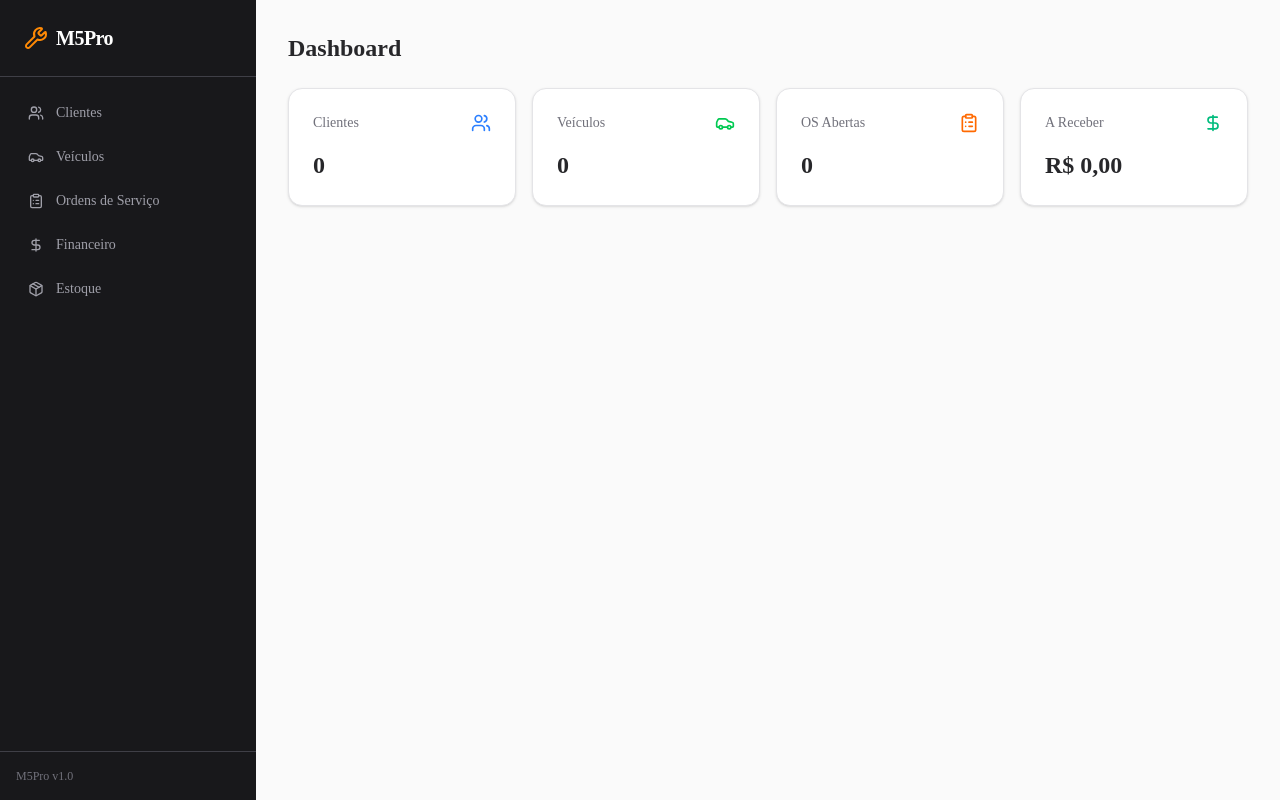
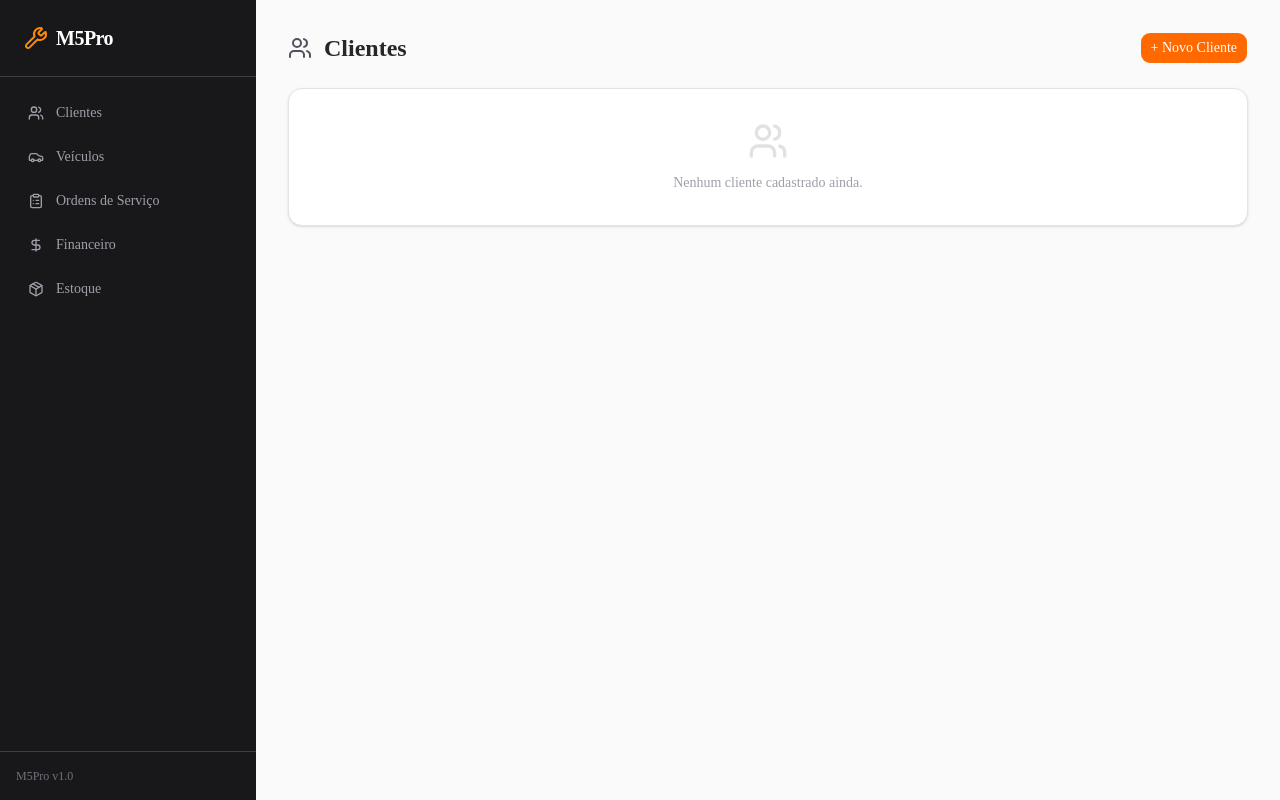
Before and after one commit to vjrynpwd9r-stack/m5pro, a Next.js app: page / in a window 1280 px wide. Built offline with nearby package versions, Linux system fonts and the light colour scheme.

Commit message:
feat: módulo clientes - listagem e cadastro

```diff
--- /dev/null
+++ b/app/clientes/novo/page.tsx
@@ -0,0 +1,93 @@
+"use client";
+
+import { useEffect, useState } from "react";
+import { useRouter } from "next/navigation";
+import { Users } from "lucide-react";
+import { Button } from "@/components/ui/button";
+import { supabase } from "@/lib/supabase";
+
+type Cliente = {
+  id: string;
+  nome: string;
+  tipo: string;
+  cpf_cnpj: string;
+  telefone: string;
+  email: string;
+  cidade: string;
+  estado: string;
+};
+
+export default function ClientesPage() {
+  const router = useRouter();
+  const [clientes, setClientes] = useState<Cliente[]>([]);
+  const [loading, setLoading] = useState(true);
+
+  useEffect(() => {
+    async function carregar() {
+      const { data } = await supabase
+        .from("clientes")
+        .select("id, nome, tipo, cpf_cnpj, telefone, email, cidade, estado")
+        .order("nome");
+      setClientes(data || []);
+      setLoading(false);
+    }
+    carregar();
+  }, []);
+
+  return (
+    <div>
+      <div className="flex items-center justify-between mb-6">
+        <div className="flex items-center gap-3">
+          <Users className="w-6 h-6 text-zinc-600" />
+          <h1 className="text-2xl font-bold text-zinc-800">Clientes</h1>
+        </div>
+        <Button
+          onClick={() => router.push("/clientes/novo")}
+          className="bg-orange-500 hover:bg-orange-600 text-white"
+        >
+          + Novo Cliente
+        </Button>
+      </div>
+
+      <div className="bg-white rounded-xl border border-zinc-200 shadow-sm overflow-hidden">
+        {loading ? (
+          <p className="p-8 text-center text-zinc-400 text-sm">Carregando...</p>
+        ) : clientes.length === 0 ? (
+          <div className="p-8 text-center text-zinc-400">
+            <Users className="w-10 h-10 mx-auto mb-3 opacity-30" />
+            <p className="text-sm">Nenhum cliente cadastrado ainda.</p>
+          </div>
+        ) : (
+          <table className="w-full text-sm">
+            <thead className="bg-zinc-50 border-b border-zinc-200">
+              <tr>
+                <th className="text-left px-4 py-3 font-medium text-zinc-600">Nome</th>
+                <th className="text-left px-4 py-3 font-medium text-zinc-600">Tipo</th>
+                <th className="text-left px-4 py-3 font-medium text-zinc-600">CPF/CNPJ</th>
+                <th className="text-left px-4 py-3 font-medium text-zinc-600">Telefone</th>
+                <th className="text-left px-4 py-3 font-medium text-zinc-600">Cidade</th>
+              </tr>
+            </thead>
+            <tbody>
+              {clientes.map((c) => (
+                <tr
+                  key={c.id}
+                  onClick={() => router.push(`/clientes/${c.id}`)}
+                  className="border-b border-zinc-100 hover:bg-zinc-50 cursor-pointer transition-colors"
+                >
+                  <td className="px-4 py-3 font-medium text-zinc-800">{c.nome}</td>
+                  <td className="px-4 py-3 text-zinc-500">{c.tipo}</td>
+                  <td className="px-4 py-3 text-zinc-500">{c.cpf_cnpj || "—"}</td>
+                  <td className="px-4 py-3 text-zinc-500">{c.telefone || "—"}</td>
+                  <td className="px-4 py-3 text-zinc-500">
+                    {c.cidade ? `${c.cidade}/${c.estado}` : "—"}
+                  </td>
+                </tr>
+              ))}
+            </tbody>
+          </table>
+        )}
+      </div>
+    </div>
+  );
+}
--- a/app/page.tsx
+++ b/app/page.tsx
@@ -1,32 +1,25 @@
-import { Users, Car, ClipboardList, DollarSign } from "lucide-react";
+import { Users } from "lucide-react";
+import Link from "next/link";
+import { Button } from "@/components/ui/button";
 
-const cards = [
-  { label: "Clientes", value: "0", icon: Users, cor: "text-blue-500" },
-  { label: "Veículos", value: "0", icon: Car, cor: "text-green-500" },
-  { label: "OS Abertas", value: "0", icon: ClipboardList, cor: "text-orange-500" },
-  { label: "A Receber", value: "R$ 0,00", icon: DollarSign, cor: "text-emerald-500" },
-];
-
-export default function Home() {
+export default function ClientesPage() {
   return (
     <div>
-      <h1 className="text-2xl font-bold text-zinc-800 mb-6">Dashboard</h1>
-      <div className="grid grid-cols-1 sm:grid-cols-2 lg:grid-cols-4 gap-4">
-        {cards.map((card) => {
-          const Icon = card.icon;
-          return (
-            <div
-              key={card.label}
-              className="bg-white rounded-xl p-6 shadow-sm border border-zinc-200"
-            >
-              <div className="flex items-center justify-between mb-4">
-                <span className="text-sm font-medium text-zinc-500">{card.label}</span>
-                <Icon className={`w-5 h-5 ${card.cor}`} />
-              </div>
-              <p className="text-2xl font-bold text-zinc-800">{card.value}</p>
-            </div>
-          );
-        })}
+      <div className="flex items-center justify-between mb-6">
+        <div className="flex items-center gap-3">
+          <Users className="w-6 h-6 text-zinc-600" />
+          <h1 className="text-2xl font-bold text-zinc-800">Clientes</h1>
+        </div>
+        <Link href="/clientes/novo">
+          <Button className="bg-orange-500 hover:bg-orange-600 text-white">
+            + Novo Cliente
+          </Button>
+        </Link>
+      </div>
+
+      <div className="bg-white rounded-xl border border-zinc-200 shadow-sm p-8 text-center text-zinc-400">
+        <Users className="w-10 h-10 mx-auto mb-3 opacity-30" />
+        <p className="text-sm">Nenhum cliente cadastrado ainda.</p>
       </div>
     </div>
   );
```
